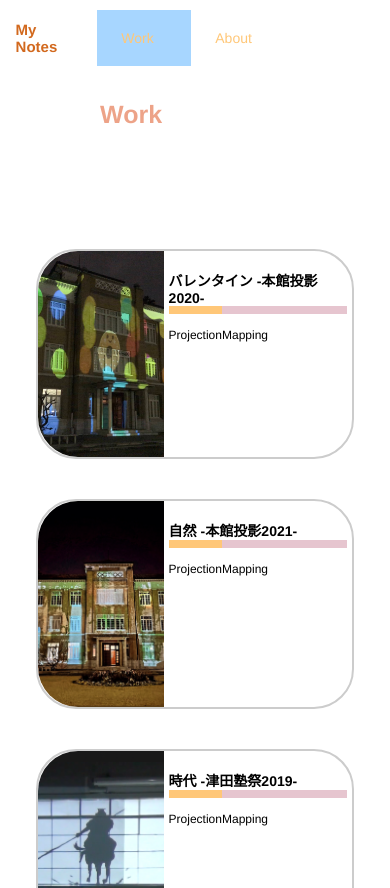
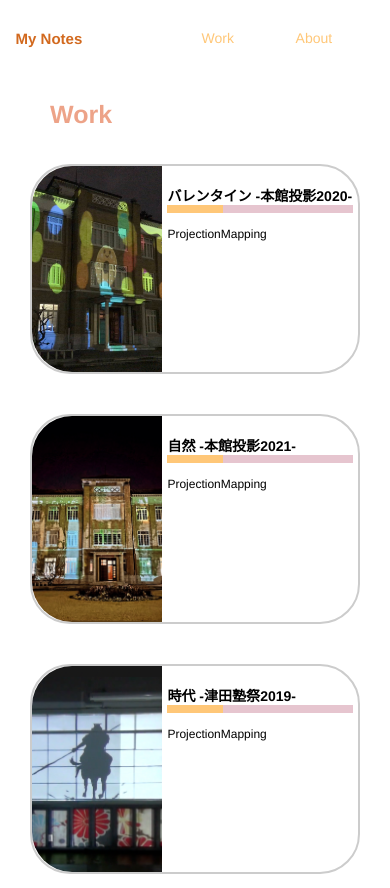
Before and after one commit to ika-si/Portfolio, a React (Create React App) app: page /#/Work/ in a window 390 px wide. Shown: the top 888 px of the page. Built offline with nearby package versions, Linux system fonts and the light colour scheme.

Commit message:
AboutをiPhone対応

```diff
--- a/public/index.html
+++ b/public/index.html
@@ -25,6 +25,7 @@
       Learn how to configure a non-root public URL by running `npm run build`.
     -->
     <title>Portfolio</title>
+    <link href="https://use.fontawesome.com/releases/v5.6.1/css/all.css" rel="stylesheet">
   </head>
   <body>
     <noscript>You need to enable JavaScript to run this app.</noscript>
--- a/src/components/About.tsx
+++ b/src/components/About.tsx
@@ -13,29 +13,54 @@ const About: React.FC = () => {
             <div className="mySentences">
               <h2>Yurika</h2>
               <p>自己紹介</p>
+              <div className="icons">
+                <a href="https://github.com/ika-si">
+                  <svg xmlns="http://www.w3.org/2000/svg" width="30" height="30" fill="currentColor" className="bi bi-github" viewBox="0 0 16 16">
+                    <path d="M8 0C3.58 0 0 3.58 0 8c0 3.54 2.29 6.53 5.47 7.59.4.07.55-.17.55-.38 0-.19-.01-.82-.01-1.49-2.01.37-2.53-.49-2.69-.94-.09-.23-.48-.94-.82-1.13-.28-.15-.68-.52-.01-.53.63-.01 1.08.58 1.23.82.72 1.21 1.87.87 2.33.66.07-.52.28-.87.51-1.07-1.78-.2-3.64-.89-3.64-3.95 0-.87.31-1.59.82-2.15-.08-.2-.36-1.02.08-2.12 0 0 .67-.21 2.2.82.64-.18 1.32-.27 2-.27.68 0 1.36.09 2 .27 1.53-1.04 2.2-.82 2.2-.82.44 1.1.16 1.92.08 2.12.51.56.82 1.27.82 2.15 0 3.07-1.87 3.75-3.65 3.95.29.25.54.73.54 1.48 0 1.07-.01 1.93-.01 2.2 0 .21.15.46.55.38A8.012 8.012 0 0 0 16 8c0-4.42-3.58-8-8-8z"/>
+                  </svg>
+                </a>
+                <a href="https://twitter.com/ika__si">
+                  <svg xmlns="http://www.w3.org/2000/svg" width="30" height="30" fill="currentColor" className="bi bi-twitter" viewBox="0 0 16 16">
+                    <path d="M5.026 15c6.038 0 9.341-5.003 9.341-9.334 0-.14 0-.282-.006-.422A6.685 6.685 0 0 0 16 3.542a6.658 6.658 0 0 1-1.889.518 3.301 3.301 0 0 0 1.447-1.817 6.533 6.533 0 0 1-2.087.793A3.286 3.286 0 0 0 7.875 6.03a9.325 9.325 0 0 1-6.767-3.429 3.289 3.289 0 0 0 1.018 4.382A3.323 3.323 0 0 1 .64 6.575v.045a3.288 3.288 0 0 0 2.632 3.218 3.203 3.203 0 0 1-.865.115 3.23 3.23 0 0 1-.614-.057 3.283 3.283 0 0 0 3.067 2.277A6.588 6.588 0 0 1 .78 13.58a6.32 6.32 0 0 1-.78-.045A9.344 9.344 0 0 0 5.026 15z"/>
+                  </svg>
+                </a>
+              </div>
             </div>
           </div>
         </div>
         <div className="skills-list">
           <h1 className="title">Skills</h1>
+          <div className="skills">
           <ul>
             <li>Java</li>
             <span className="star5_rating" data-rate="4"></span>
+            <p>大学で2年間半学習。デザインパターンの勉強も。</p>
             <li>Python</li>
             <span className="star5_rating" data-rate="3.5"></span>
+            <p>学習中。約１年間。画像処理、PyTorchの学習。</p>
             <li>HTML/CSS</li>
-            <span className="star5_rating" data-rate="4"></span>
+            <span className="star5_rating" data-rate="4.5"></span>
+            <p>2年間使用。大体できる。</p>
             <li>jQuery</li>
             <span className="star5_rating" data-rate="4"></span>
+            <p>webアプリ作成のため、1ヶ月使用。</p>
             <li>React.js</li>
             <span className="star5_rating" data-rate="3"></span>
+            <p>学習中。2ヶ月目突入。</p>
+          </ul>
+          <ul>
             <li>Blender</li>
             <span className="star5_rating" data-rate="4"></span>
-            <li>Motion(動画編集)</li>
+            <p>2年間使用。3Dモデリングからアニメーションまで。</p>
+            <li>Motion</li>
             <span className="star5_rating" data-rate="3.5"></span>
+            <p>2年間使用。動画編集など。</p>
+            <li>Unity</li>
+            <span className="star5_rating" data-rate="4"></span>
+            <p>半年使用。ゲーム作成。</p>
           </ul>
+          </div>
         </div>
-
       </div>
     )
 }
--- a/src/styles/About.css
+++ b/src/styles/About.css
@@ -13,14 +13,45 @@
 .mySentences {
  padding: 40px;
 }
+.icons svg{
+    color: rgb(255, 135, 108);
+    padding: 10px;
+}
 .skills-list {
     margin: 100px auto;
+}
+.skills {
+    display: flex;
 }
 .skills-list ul {
     flex-wrap:wrap;
     justify-content:center;
     align-items:center;
     padding-left: 200px;
+}
+.skills-list li {
+    font-size: 20px;
+
+    line-height: 1.0;
+    padding: 0.5em 0;
+    list-style-type: none!important;/*ポチ消す*/
+}
+
+/* iphone */
+@media screen and (max-width: 420px) {
+    .skills {
+        display: block;
+    }
+    .skills-list {
+        margin: 50px auto;
+    }
+    .skills-list ul {
+        flex-wrap:wrap;
+        justify-content:center;
+        align-items:center;
+        padding: 0 100px;
+    }
+
 }
 
 /* 星の数 */
--- a/src/styles/App.css
+++ b/src/styles/App.css
@@ -2,7 +2,7 @@
   box-sizing: border-box;
   margin: 100px auto;
   padding: 0;
-  font-family: "Hiragino Kaku Gothic Pro", "ヒラギノ角ゴ Pro W3", メイリオ, Meiryo, "ＭＳ Ｐゴシック", "Helvetica Neue", Helvetica, Arial, sans-serif;
+  font-family: "Hannotate SC","Hiragino Kaku Gothic Pro", "ヒラギノ角ゴ Pro W3", メイリオ, Meiryo, "ＭＳ Ｐゴシック", "Helvetica Neue", Helvetica, Arial, sans-serif;
 }
 
 /* header */
@@ -37,7 +37,7 @@ a {
 }
 /* 現在のページ */
 .active {
-  background-color: #a7d6ff;
+  /* background-color: #a7d6ff; */
 }
 .pc-nav li {
   margin: 20px 10px 20px 10px;
@@ -57,7 +57,7 @@ a {
   content: '';
   width: 100%;
   height: 2px;
-  background: #333;
+  background: rgb(216, 120, 120);
   transform: scale(0, 1);
   transform-origin: right top;
   transition: transform .3s;
@@ -84,10 +84,6 @@ a {
     align-items: center;
     z-index: 1000;
   }
-  /* 現在のpage */
-  .active {
-    background-color: #a7d6ff;
-  }
   h1 {
     margin: 0;
     padding: 0;
@@ -99,19 +95,20 @@ a {
   }
   .pc-nav {
     margin: 0 0 0 auto;
+    padding-right: 0px;
   }
-  ul {
+  .pc-nav ul {
     list-style: none;
-    margin: 0 0 0 0;
+    margin: 0 40px 0 0;
     display: flex;
   }
   /* 現在のページ */
   .active {
-    background-color: #a7d6ff;
+    /* background-color: #a7d6ff; */
   }
-  li {
-    margin: 0 0 0 15px;
-    font-size: 10px;
-    color: #ffc778;
+  .title {
+    margin-left: 50px;
+    font-size: 25px;
+    color: rgb(237, 163, 136);
   }
 }
--- a/src/styles/Portfolio.css
+++ b/src/styles/Portfolio.css
@@ -20,7 +20,7 @@
 @media screen and (max-width: 420px) {
     .work-list {
         background-color: #fff;
-    margin: 100px 16px;
+        margin: 15px 10px;
         display: flex;
         flex-wrap:wrap;
         justify-content:center;
```
Also changed, not shown: 2 other files (tests, documents, lock files or other folders). Lines whose indentation alone changed are shown as unchanged.
